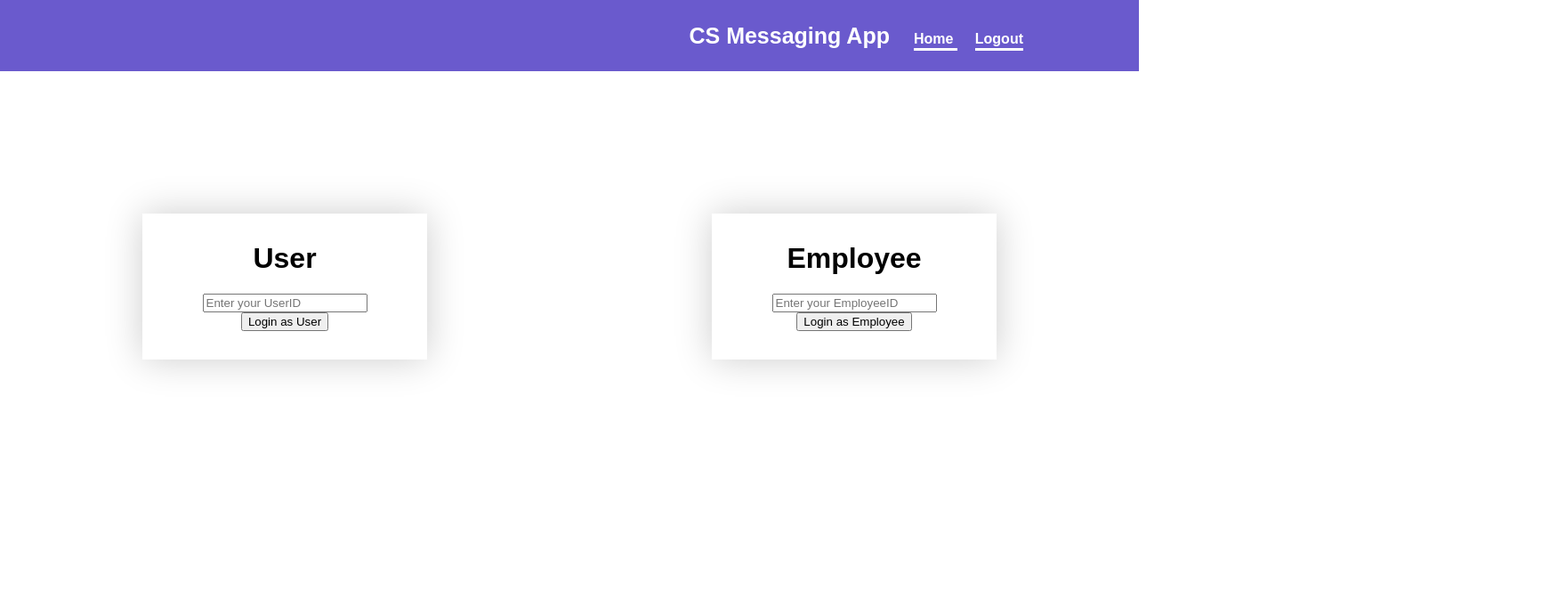
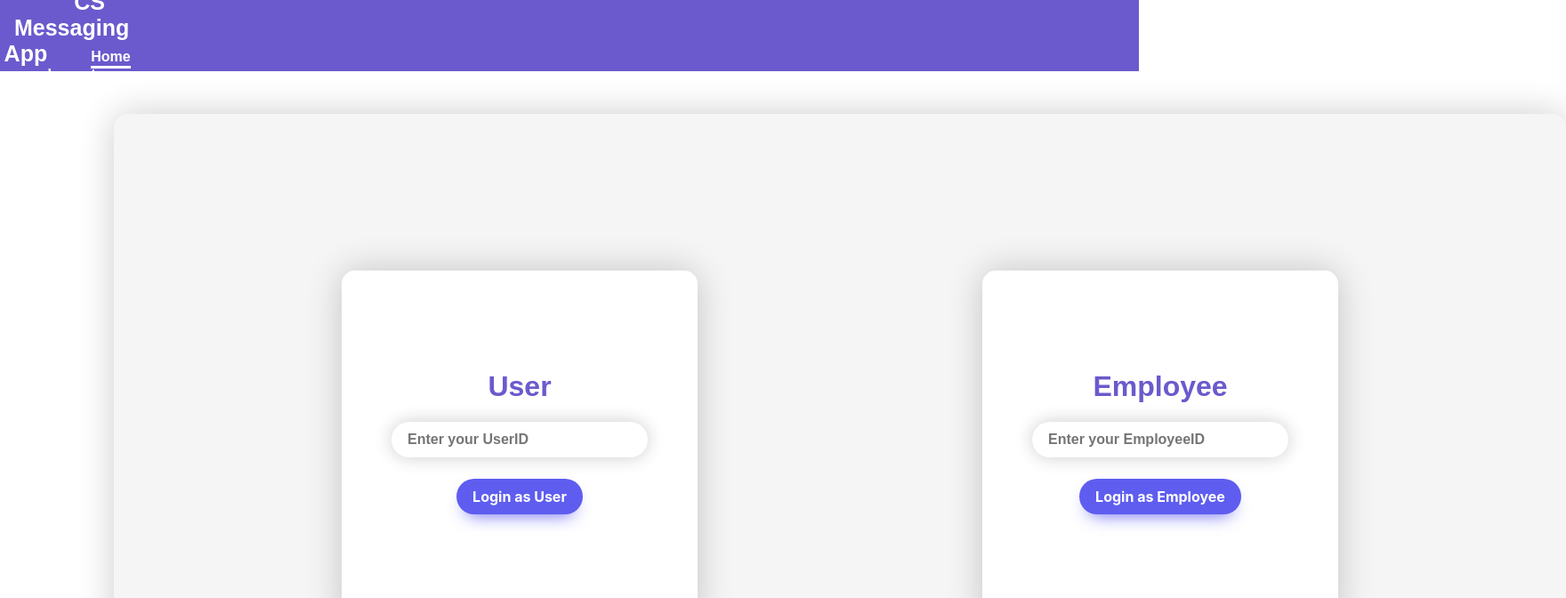
Before and after one commit to itsKrypton/CSMessagingApp, a React (Create React App) app in the folder client/: page / in a window 1280 px wide. Shown: the top 672 px of the page at 89% size, 1760 px wide, since content can reach past the window. Built offline with nearby package versions, Linux system fonts and the light colour scheme.

Commit message:
UI Changes

```diff
--- a/client/src/App.css
+++ b/client/src/App.css
@@ -16,7 +16,7 @@ body {
   background-color: slateblue;
   display: flex;
   align-items: center;
-  justify-content: flex-end;
+  justify-content: flex-start;
 }
 
 .navbar .links {
@@ -49,58 +49,119 @@ body {
   margin-right: 50px;
 }
 
+#logo {
+  margin-right: 2rem;
+  margin-left: 2.5rem;
+}
+
 .user p {
   font-size: 25px;
-  margin-right: 20px;
+  margin-left: 75rem;
   color: white;
   font-weight: bold;
 }
 
 .HomeContainer {
   display: flex;
-  justify-content: center;
+  width: 1600px;
+  max-width: 1600px;
+  height: 750px;
+  max-height: 750px;
+  margin: 2rem;
+  padding: 1rem;
+  box-shadow: 0 0 40px rgba(0, 0, 0, 0.2);
+  border-radius: 15px;
+  background: whitesmoke;
+  margin-left: 8rem;
+  margin-top: 3rem;
 }
 
 .UserLogin {
+  margin: 5rem;
+  margin-left: 15rem;
+  margin-top: 10rem;
   width: 400px;
   max-width: 400px;
-  margin: 10rem;
-  padding: 2rem;
-  justify-content: center;
+  height: 400px;
+  max-height: 400px;
   box-shadow: 0 0 40px rgba(0, 0, 0, 0.2);
-  border-radius: var(--border-radius);
+  border-radius: 15px;
   background: #ffffff;
-  /* margin-left: 10rem;
-  margin-top: 15rem; */
 }
 
 .UserLogin > *:first-child {
-  margin-top: 0;
+  margin-top: 7rem;
 }
 
 .UserLogin > *:last-child {
-  margin-bottom: 0;
+  margin-bottom: 5rem;
 }
 
 .EmployeeLogin {
+  margin: 5rem;
+  margin-left: 15rem;
+  margin-top: 10rem;
   width: 400px;
   max-width: 400px;
-  margin: 10rem;
-  padding: 2rem;
-  justify-content: center;
+  height: 400px;
+  max-height: 400px;
   box-shadow: 0 0 40px rgba(0, 0, 0, 0.2);
-  border-radius: var(--border-radius);
+  border-radius: 15px;
   background: #ffffff;
-  /* margin-right: 10rem;
-  margin-top: 15rem; */
 }
 
 .EmployeeLogin > *:first-child {
-  margin-top: 0;
+  margin-top: 7rem;
 }
 
 .EmployeeLogin > *:last-child {
-  margin-bottom: 0;
+  margin-bottom: 5rem;
+}
+
+#HomeInputBox {
+  background: white;
+  border-radius: 999px;
+  box-shadow: 0 0 20px rgba(0, 0, 0, 0.2);
+  box-sizing: border-box;
+  color: black;
+  cursor: pointer;
+  font-size: 16px;
+  font-weight: 700;
+  line-height: 24px;
+  opacity: 1;
+  outline: 0 solid transparent;
+  padding: 8px 18px;
+  user-select: none;
+  -webkit-user-select: none;
+  appearance: none;
+  touch-action: manipulation;
+  width: fit-content;
+  word-break: break-word;
+  border: 0;
+  width: 18rem;
+}
+
+#HomeButton {
+  background: #5E5DF0;
+  border-radius: 999px;
+  box-shadow: #5E5DF0 0 10px 20px -10px;
+  box-sizing: border-box;
+  color: #FFFFFF;
+  cursor: pointer;
+  font-family: Inter,Helvetica,"Apple Color Emoji","Segoe UI Emoji",NotoColorEmoji,"Noto Color Emoji","Segoe UI Symbol","Android Emoji",EmojiSymbols,-apple-system,system-ui,"Segoe UI",Roboto,"Helvetica Neue","Noto Sans",sans-serif;
+  font-size: 16px;
+  font-weight: 700;
+  line-height: 24px;
+  opacity: 1;
+  outline: 0 solid transparent;
+  padding: 8px 18px;
+  user-select: none;
+  -webkit-user-select: none;
+  touch-action: manipulation;
+  width: fit-content;
+  word-break: break-word;
+  border: 0;
+  margin-top: 1.5rem;
 }
 
 .UserContainer {
@@ -217,7 +278,8 @@ body {
   overflow-y: auto;
   width: 350px;
   max-width: 350px;
-  background-color: #5E5DF0;
+  /* background-color: #5E5DF0; */
+  background-color: slateblue;
   border-radius: 15px;
   justify-content: left;
 }
@@ -229,3 +291,94 @@ body {
 .Tickets > *:last-child {
   margin-bottom: 25px;
 }
+
+#YourTickets, #OpenTickets {
+  font-size: 25px;
+  color: white;
+  font-weight: bold;
+}
+
+#indYourTickets, #indOpenTickets {
+  font-size: 18px;
+  font-weight: bold;
+  width: 150px;
+  max-width: 150px;
+  justify-content: top;
+}
+
+.indYourTicketsContainer, .indOpenTicketsContainer {
+  justify-content: left;
+  display: flex;
+  max-height: 47px;
+}
+
+.YourTicketsContainer, .OpenTicketsContainer {
+  justify-content: left;
+}
+
+#ticketButtonsAssign {
+  background: #5E5DF0;
+  border-radius: 999px;
+  box-shadow: #5E5DF0 0 10px 20px -10px;
+  box-sizing: border-box;
+  color: #FFFFFF;
+  cursor: pointer;
+  font-size: 13px;
+  font-weight: 700;
+  line-height: 24px;
+  opacity: 1;
+  outline: 0 solid transparent;
+  padding: 2px;
+  user-select: none;
+  -webkit-user-select: none;
+  touch-action: manipulation;
+  width: 100px;
+  word-break: break-word;
+  border: 0;
+  margin-left: 3px;
+  margin-right: 18px;
+  height: 35px;
+}
+
+button:disabled {
+  color: black !important;
+  cursor: default !important;
+}
+
+#ticketButtonsUnassign {
+  background: #5E5DF0;
+  border-radius: 999px;
+  box-shadow: #5E5DF0 0 10px 20px -10px;
+  box-sizing: border-box;
+  color: #FFFFFF;
+  cursor: pointer;
+  font-family: Inter,Helvetica,"Apple Color Emoji","Segoe UI Emoji",NotoColorEmoji,"Noto Color Emoji","Segoe UI Symbol","Android Emoji",EmojiSymbols,-apple-system,system-ui,"Segoe UI",Roboto,"Helvetica Neue","Noto Sans",sans-serif;
+  font-size: 13px;
+  font-weight: 700;
+  line-height: 24px;
+  opacity: 1;
+  outline: 0 solid transparent;
+  padding: 2px;
+  user-select: none;
+  -webkit-user-select: none;
+  touch-action: manipulation;
+  width: 100px;
+  word-break: break-word;
+  border: 0;
+  margin-left: 3px;
+  margin-right: 18px;
+  height: 35px;
+}
+
+.EmployeeChatBox {
+  width: 1000px;
+  max-width: 1000px;
+  height: 600px;
+  max-height: 500px;
+  margin: 2rem;
+  padding: 2rem;
+  overflow-y: auto;
+  box-shadow: 0 0 40px rgba(0, 0, 0, 0.2);
+  border-radius: 15px;
+  background: #ffffff;
+}
--- a/client/src/pages/Employee.js
+++ b/client/src/pages/Employee.js
@@ -65,26 +65,26 @@ export const Employee = () => {
     return (
         <div className="EmployeeContainer">
             <div className="Tickets">
-                <div>
-                    {(employee.assignedTickets?.length > 1) && <h3> Your Tickets </h3>}
+                <div className="YourTicketsContainer">
+                    {(employee.assignedTickets?.length > 1) && <h3 id="YourTickets"> Your Tickets </h3>}
                     {data?.map((ticket) => {
                         return (
-                            <div>
-                                {(employee.employeeID === ticket.employeeID) && <p style={{ color: ticket.isImportant ? "red" : "black" }} onClick={() => showConversation(ticket.userID)}> {ticket.userID} </p>}
-                                {(employee.employeeID === ticket.employeeID) && <button onClick={() => unAssignTicket(ticket.userID)}> Unassign </button>}
-                                {(employee.employeeID === ticket.employeeID) && <button onClick={() => closeConversation(ticket.userID)}> Close </button>}
+                            <div className="indYourTicketsContainer">
+                                {(employee.employeeID === ticket.employeeID) && <p id="indYourTickets" style={{ color: ticket.isImportant ? "red" : "white" }} onClick={() => showConversation(ticket.userID)}> {ticket.userID} </p>}
+                                {(employee.employeeID === ticket.employeeID) && <button id="ticketButtonsUnassign" onClick={() => unAssignTicket(ticket.userID)}> Unassign </button>}
+                                {(employee.employeeID === ticket.employeeID) && <button id="ticketButtonsUnassign" onClick={() => closeConversation(ticket.userID)}> Close </button>}
                             </div>
                         )
                     })}
                 </div>
-                <div>
-                    {data?.length && <h3> Open Tickets </h3>}
+                <div className="OpenTicketsContainer">
+                    {data?.length && <h3 id="OpenTickets"> Open Tickets </h3>}
                     {data?.map((ticket) => {
                         return (
-                            <div>
-                                {!(employee.employeeID === ticket.employeeID) && <p style={{ color: ticket.isImportant ? "red" : "black" }} onClick={() => showConversation(ticket.userID)}> {ticket.userID} </p>}
-                                {!(employee.employeeID === ticket.employeeID) && <button disabled={ticket.employeeID !== null} onClick={() => assignTicket(ticket.userID)}> Assign </button>}
-                                {!(employee.employeeID === ticket.employeeID) && <button onClick={() => closeConversation(ticket.userID)} disabled={ticket.employeeID !== null}> Close </button>}
+                            <div className="indOpenTicketsContainer">
+                                {!(employee.employeeID === ticket.employeeID) && <p id="indOpenTickets" style={{ color: ticket.isImportant ? "red" : "white" }} onClick={() => showConversation(ticket.userID)}> {ticket.userID} </p>}
+                                {!(employee.employeeID === ticket.employeeID) && <button id="ticketButtonsAssign" disabled={ticket.employeeID !== null} onClick={() => assignTicket(ticket.userID)}> Assign </button>}
+                                {!(employee.employeeID === ticket.employeeID) && <button id="ticketButtonsAssign" onClick={() => closeConversation(ticket.userID)} disabled={ticket.employeeID !== null}> Close </button>}
                             </div>
                         )
                     })}
--- a/client/src/pages/Home.js
+++ b/client/src/pages/Home.js
@@ -35,14 +35,14 @@ export const Home = () => {
     return (
         <div className="HomeContainer">
             <div className="UserLogin">
-                <h1> User </h1>
-                <input type="number" placeholder="Enter your UserID" onChange={(event) => setUserInput(event.target.value)}/>
-                <button onClick={signInAsUser}> Login as User </button>
+                <h1 style={{color: "slateblue"}}> User </h1>
+                <input type="number" inputMode="numeric" id="HomeInputBox" placeholder="Enter your UserID" onChange={(event) => setUserInput(event.target.value)}/>
+                <button id="HomeButton" onClick={signInAsUser}> Login as User </button>
             </div>
             <div className="EmployeeLogin">
-                <h1> Employee </h1>
-                <input placeholder="Enter your EmployeeID" onChange={(event) => setEmployeeInput(event.target.value)}/>
-                <button onClick={signInAsEmp}> Login as Employee </button>
+                <h1 style={{color: "slateblue"}}> Employee </h1>
+                <input placeholder="Enter your EmployeeID" id="HomeInputBox" onChange={(event) => setEmployeeInput(event.target.value)}/>
+                <button id="HomeButton" onClick={signInAsEmp}> Login as Employee </button>
             </div>
         </div>
     );
```
